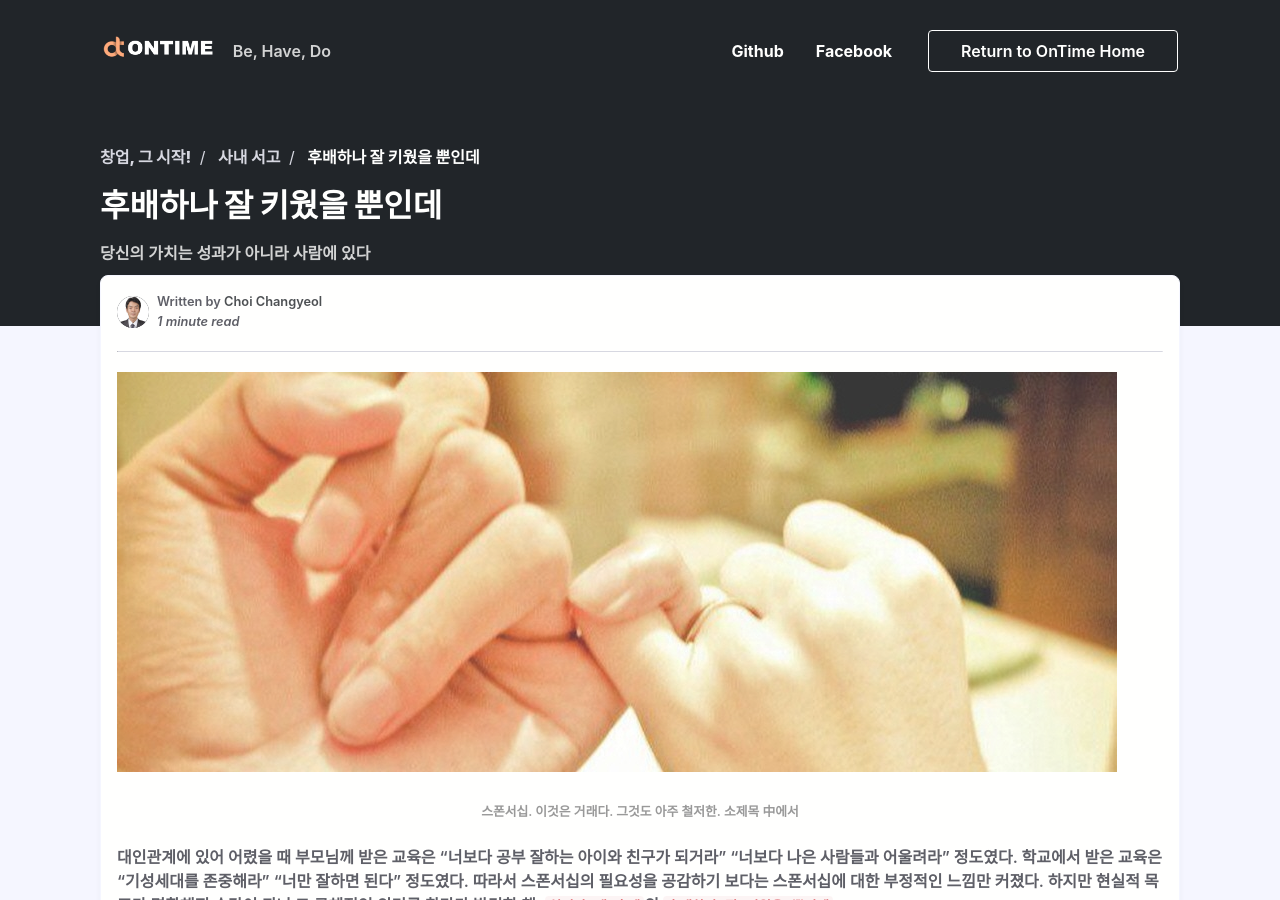
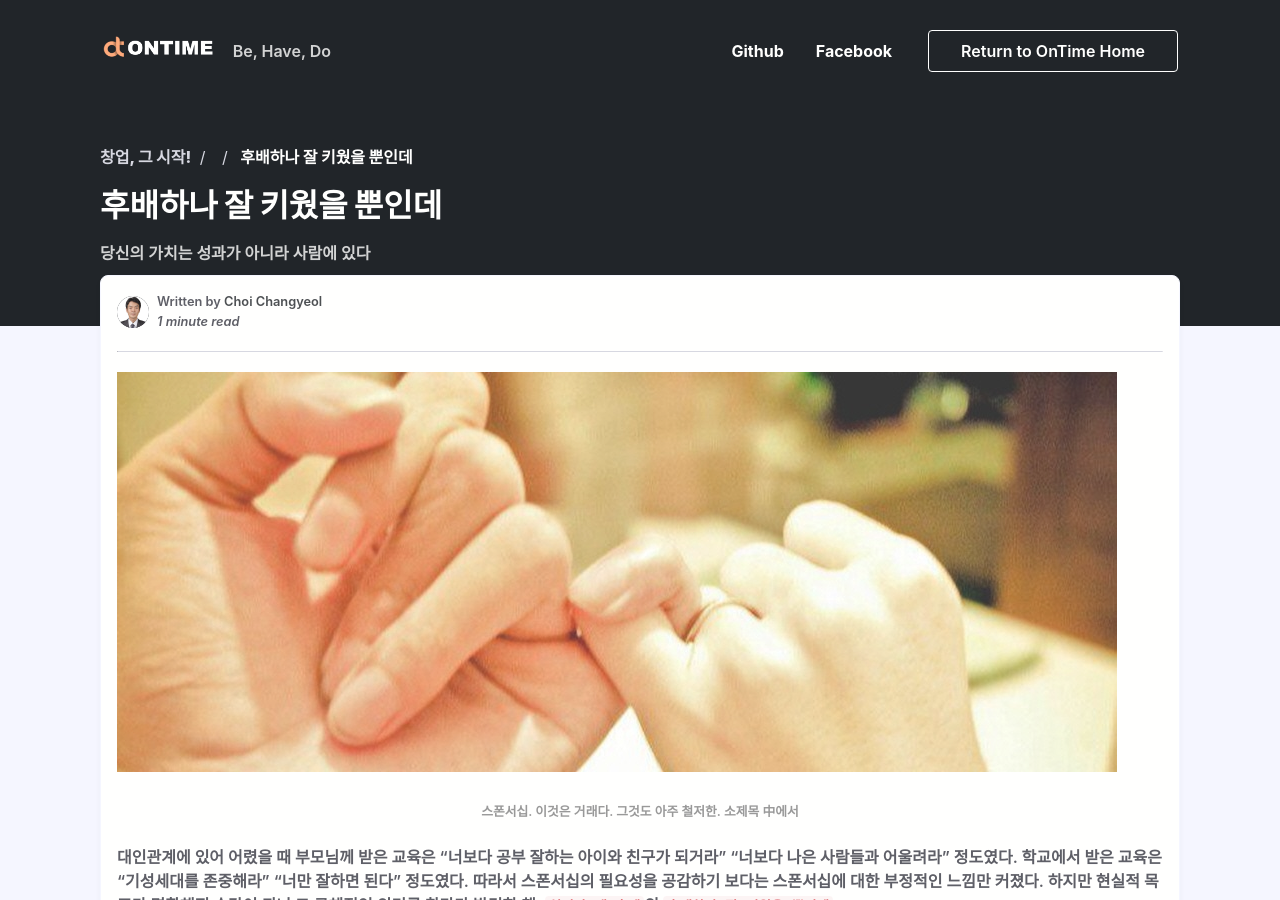
Before and after one commit to ontime-git/ontime-git.github.io, a Jekyll site: the page built from _posts/trace/2021-03-03-The-Sponsor-Effect.md, in a window 1280 px wide and 900 px high. Built offline with Jekyll 4.4.1, drawn with Linux system fonts in a browser that asks for light colours; nearby versions of some CDN libraries; some web fonts are replaced; comment, search, counter and statistics services are not loaded.

```diff
--- a/_layouts/post.html
+++ b/_layouts/post.html
@@ -20,7 +20,7 @@ published: true
               <a href="{{ site.url }}{{ site.baseurl }}">창업, 그 시작!</a>
             </li>
             <li class="breadcrumb-item">
-              <a href="{{ site.url }}{{ site.baseurl }}/{{ page_subcategory.parent-category | slugify }}/{{ page.category }}">{{ page_category.name }}</a>
+              <a href="{{ site.url }}{{ site.baseurl }}/{{ page_subcategory.parent-category | slugify }}">{{ page_subcategory.parent-category-name }}</a>
             </li>
             <li class="breadcrumb-item">
               <a href="#">{{ page.title }}</a>
```
